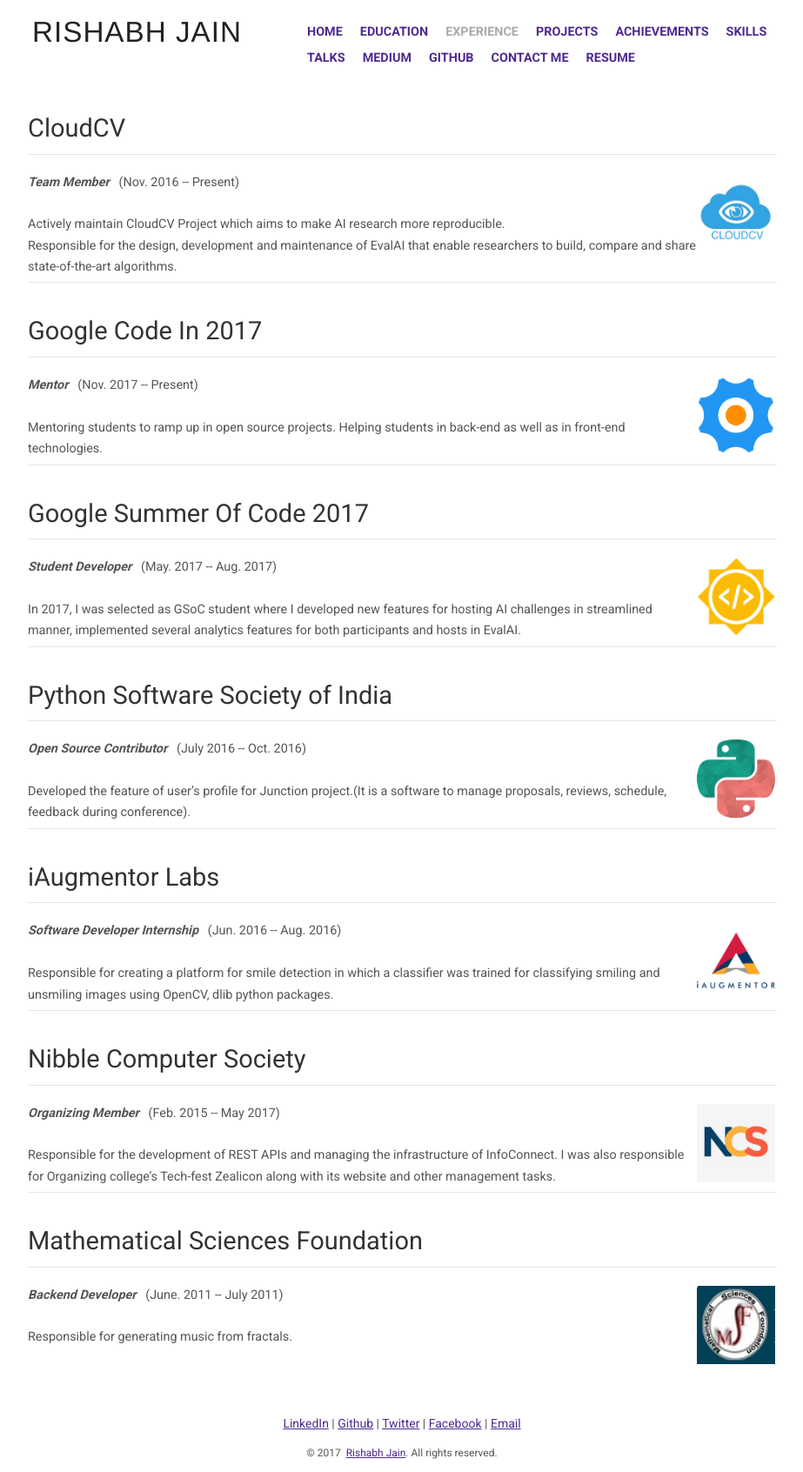
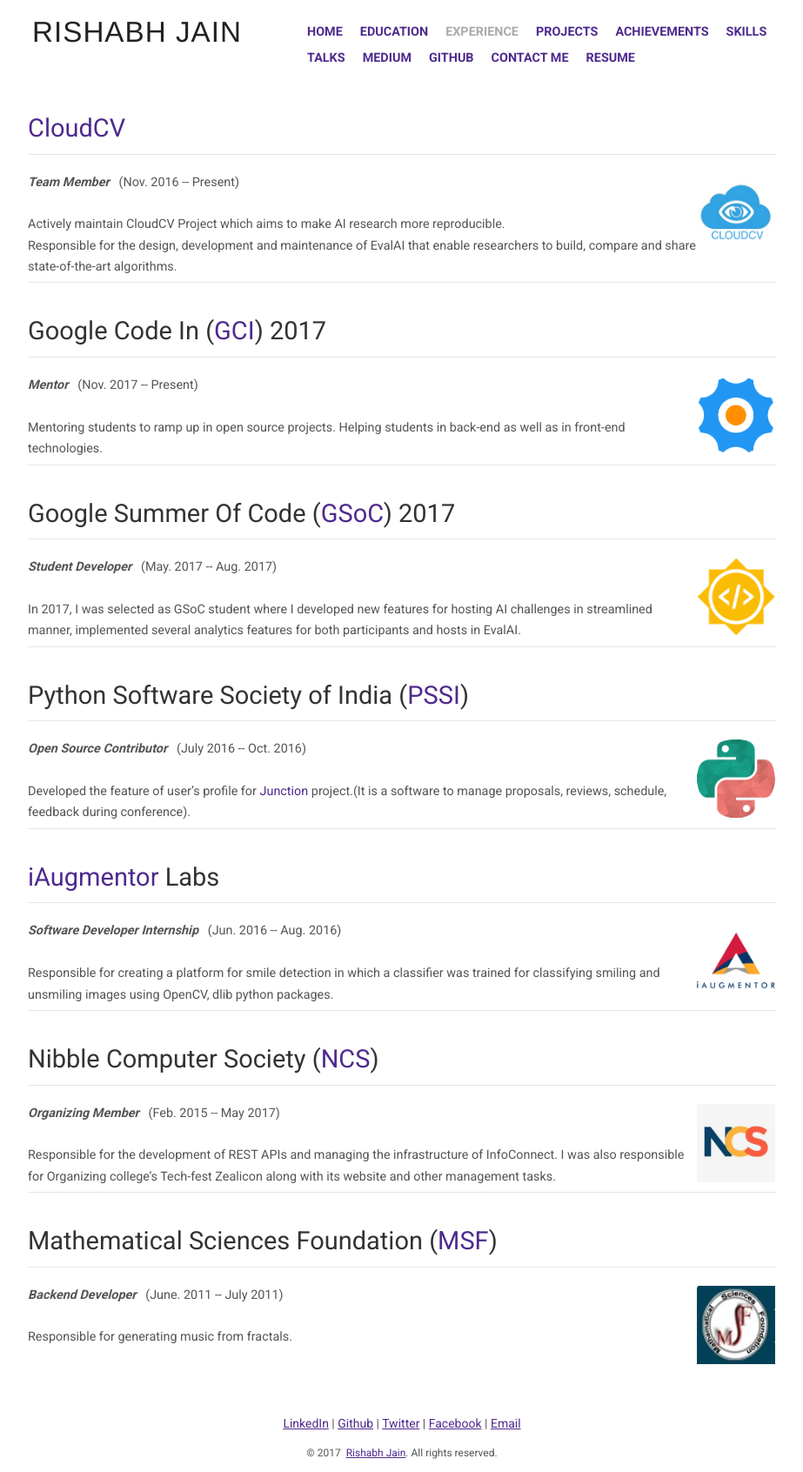
Before and after one commit to RishabhJain2018/rishabhjain2018.github.io, a Jekyll site: the page built from experience.md, in a window 1280 px wide. Shown: the whole page at 87% size, without its empty margins (178-1101 px from the left). Built offline with Jekyll 4.4.1, drawn with Linux system fonts in a browser that asks for light colours; nearby versions of some CDN libraries.

Commit message:
Add important links to organisations

```diff
--- a/experience.md
+++ b/experience.md
@@ -8,7 +8,7 @@
 
 <!-- CloudCV -->
   <div class="hentry post project-batch-title">
-        <h2>CloudCV</h2>
+        <h2><a href="https://cloudcv.org" target="_blank" style="color: #4e2a8e;">CloudCV</a></h2>
   </div>
 
   <div class="hentry post">
@@ -32,7 +32,7 @@
 
 <!-- Google Code In -->
   <div class="hentry post project-batch-title">
-        <h2>Google Code In 2017</h2>
+        <h2>Google Code In (<a href="https://codein.withgoogle.com/" target="_blank" style="color: #4e2a8e;">GCI</a>) 2017</h2>
   </div>
 
   <div class="hentry post">
@@ -54,7 +54,7 @@
 
 <!-- Google Summer Of Code 2017 -->
   <div class="hentry post project-batch-title">
-        <h2>Google Summer Of Code 2017</h2>
+        <h2>Google Summer Of Code (<a href="https://summerofcode.withgoogle.com/archive/2017/organizations/6419112360148992/" target="_blank" style="color: #4e2a8e;">GSoC</a>) 2017</h2>
   </div>
 
   <div class="hentry post">
@@ -76,7 +76,7 @@
 
   <!-- Google Code In -->
   <div class="hentry post project-batch-title">
-        <h2>Python Software Society of India</h2>
+        <h2>Python Software Society of India (<a href="https://github.com/pythonindia" target="_blank" style="color: #4e2a8e;">PSSI</a>)</h2>
   </div>
 
   <div class="hentry post">
@@ -91,14 +91,14 @@
     </div>
     <br>
         <div>
-        Developed the feature of user’s profile for Junction project.(It is a software to manage proposals, reviews, schedule, feedback during conference).
+        Developed the feature of user’s profile for <a href="https://github.com/pythonindia/junction/graphs/contributors" target="_blank" style="color: #4e2a8e;text-decoration: none;">Junction</a> project.(It is a software to manage proposals, reviews, schedule, feedback during conference).
         </div>
     </div>
   </div>
 
   <!-- Google Code In -->
   <div class="hentry post project-batch-title">
-        <h2>iAugmentor Labs</h2>
+        <h2><a href="https://www.iaugmentor.com/" target="_blank" style="color: #4e2a8e;">iAugmentor</a> Labs</h2>
   </div>
 
   <div class="hentry post">
@@ -120,7 +120,7 @@
 
   <!-- Google Code In -->
   <div class="hentry post project-batch-title">
-        <h2>Nibble Computer Society</h2>
+        <h2>Nibble Computer Society (<a href="http://hackncs.com" target="_blank" style="color: #4e2a8e;">NCS</a>)</h2>
   </div>
 
   <div class="hentry post">
@@ -143,7 +143,7 @@
 
   <!-- Google Code In -->
   <div class="hentry post project-batch-title">
-        <h2>Mathematical Sciences Foundation</h2>
+        <h2>Mathematical Sciences Foundation (<a href="http://www.mathscifound.org/" target="_blank" style="color: #4e2a8e;">MSF</a>)</h2>
   </div>
 
   <div class="hentry post">
```
Also changed, not shown: index.md (+2 -2 lines), projects.md (+6 -6 lines), talks.md (+2 -2 lines).
